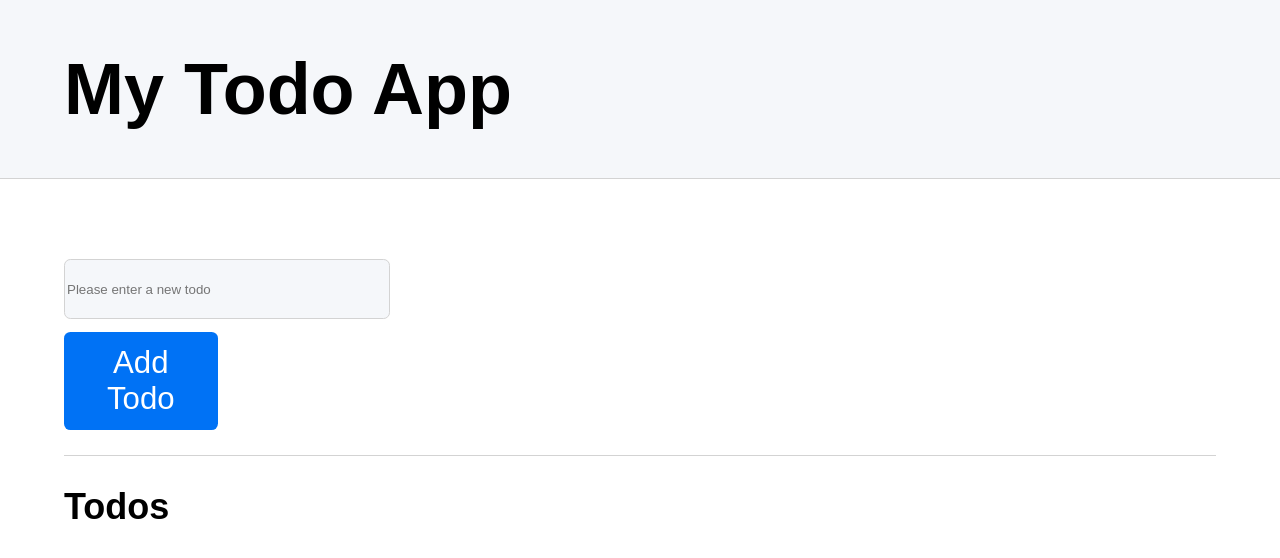
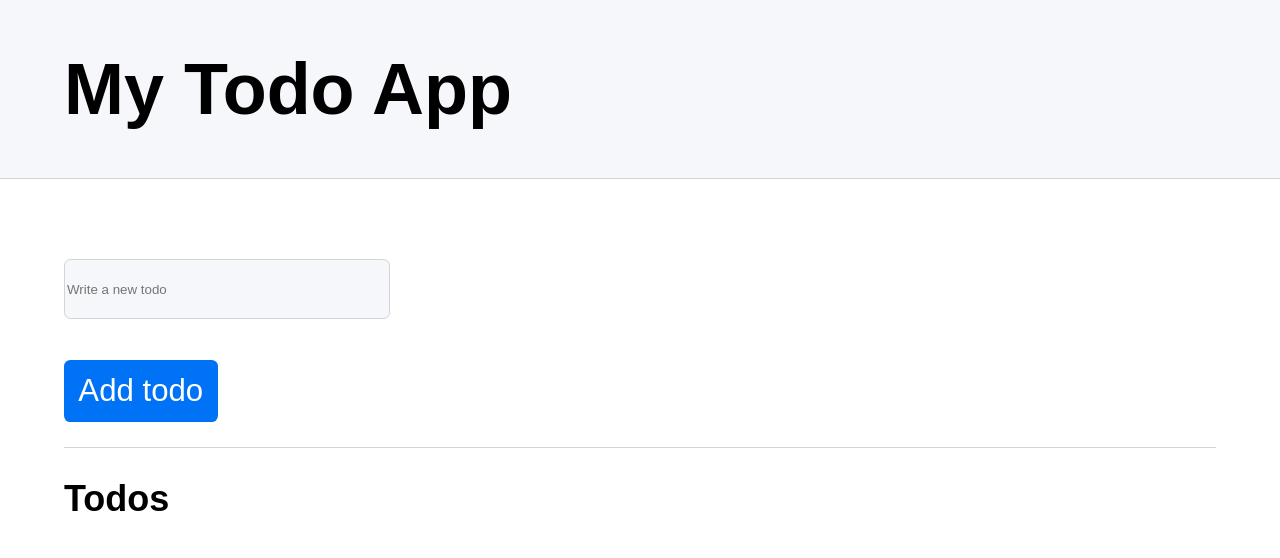
Before and after one commit to SapinSobre/intro-react, a React (Create React App) app: page / in a window 1280 px wide. Shown: the top 558 px of the page. Built offline with nearby package versions, Linux system fonts and the light colour scheme; the HTML template or start-up script is replaced by a standard one.

Commit message:
copy of my github perso repo

```diff
--- a/src/components/Form.js
+++ b/src/components/Form.js
@@ -1,23 +1,22 @@
 import '../sass/Form.scss'
-import {useState} from 'react'
+import {useRef} from 'react'
 
 const Form = ({todoValues, setTodoValues}) => {
-	const [val, setVal] = useState("")
-	const updateTodoValues = (inputValue, e) => {
-		e.preventDefault()
-		setVal(inputValue)
+	const inputRef = useRef();
+
+	function clickHandler() {
+		const inputElement = inputRef.current;
+		const newTab = [...todoValues]
+		newTab.push(inputElement.value)
+		setTodoValues(newTab)
 	}
-	const addNewTodo = (e) => {
-		e.preventDefault()
-		let newTodoValues = [...todoValues]
-		newTodoValues.push(val)
-		setTodoValues(newTodoValues)
-	}
-    return(
-        <form className="addTodoForm">
-            <input onBlur={(e) => updateTodoValues(e.target.value, e)} className="addTodoForm_input" type="text" placeholder="Please enter a new todo"/>
-            <button onClick={(e) => addNewTodo(e)} className="capitalize addTodoForm_button">add todo</button>
-        </form>
-    )
+
+	return (
+	  <div className="addTodoForm">
+		<input className="addTodoForm_input" ref={inputRef} type="text" placeholder="Write a new todo" />
+		<br />
+		<button className="addTodoForm_button" onClick={clickHandler}>Add todo</button>
+	  </div>
+	);
 }
 export default Form
--- a/src/components/List.js
+++ b/src/components/List.js
@@ -1,6 +1,6 @@
 import '../sass/List.scss'
 import Todo from './Todo.js'
-//import React, {v4 as uuidv4} from 'react-uuid'
+import React, {v4 as uuidv4} from 'uuid'
 
 const List = ({todoValues, setTodoValues}) => {
 
@@ -10,8 +10,8 @@ const List = ({todoValues, setTodoValues}) => {
             <ul className="listCheckbox">
                 {
                     todoValues.map((tod) => (
-                        <div className="listCheckbox_item" key={todoValues.indexOf(tod)}>
-                            <Todo tod={tod} />
+                        <div className="listCheckbox_item" key={`${tod}-${tod}-${uuidv4}`}>
+                            <Todo todoValues={todoValues} setTodoValues={setTodoValues} tod={tod} />
                         </div>
                     ))
                 }
--- a/src/components/Todo.js
+++ b/src/components/Todo.js
@@ -1,13 +1,22 @@
 import '../sass/Todo.scss'
-import React, {useState} from 'react'
+import {useEffect, useRef} from 'react'
 
-const Todo = ({tod}) => {
-    const [checkValue, setCheckValue] = useState(false)
-    checkValue && alert(`C'est vrai! ${tod} est en cours en fait!!`)
+const Todo = ({todoValues, setTodoValues, tod}) => {
+    let inputDone = useRef()
+
+    const handleCheck = (todoVal) => {
+        const copyTab = [...todoValues]
+        const index = copyTab.findIndex((td) => (
+            td === todoVal
+        ))
+	    copyTab.splice(index, 1)
+		setTodoValues(copyTab)
+    }
+
     return(
         <li className="checkbox_item">
             <label>
-                <input onChange={(e) => setCheckValue(!checkValue)} className="checkbox_input" type="checkbox"/>
+                <input  value={tod} onChange={(e) => handleCheck(e.target.value)} ref={inputDone} className="checkbox_input" type="checkbox"/>
                 {tod}
             </label>
         </li>
```
